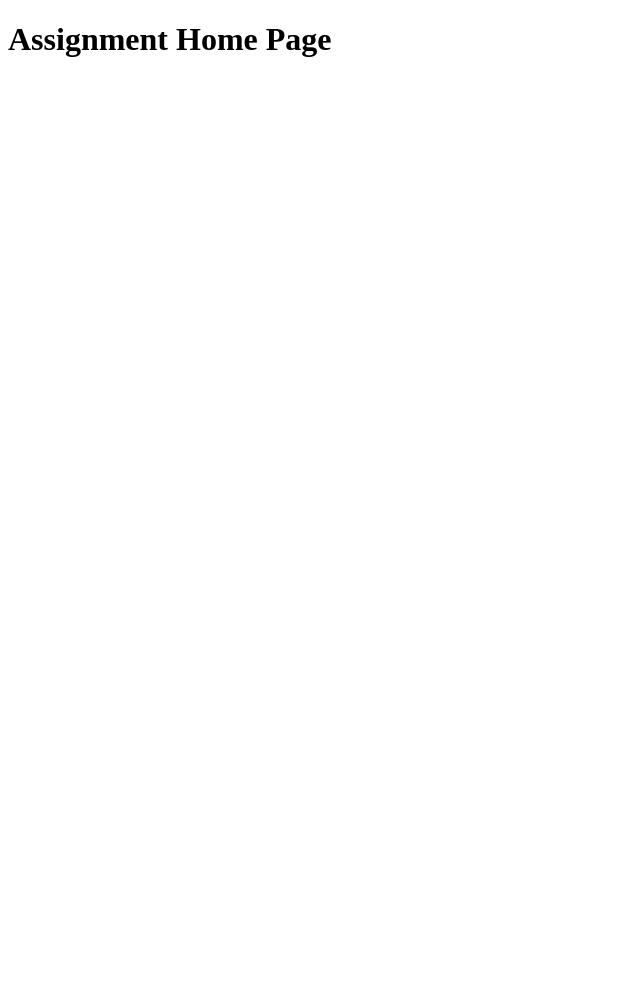
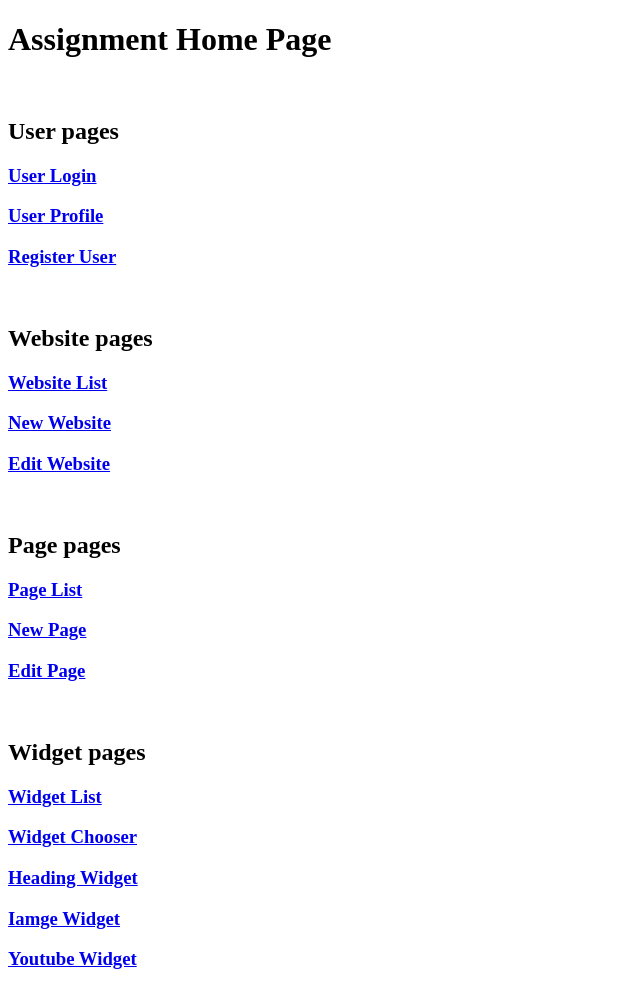
Before and after one commit to rahulthakkar/thakkar-rahul-webdev, a website: page public/assignment/index.html in a window 1280 px wide. Shown: the whole page, without its empty margins (0-640 px from the left). Before the commit the page ends 800 px from the top, so only its background shows below. Drawn offline with Linux system fonts and the light colour scheme.

Commit message:
Update index page

```diff
--- a/public/assignment/index.html
+++ b/public/assignment/index.html
@@ -6,5 +6,27 @@
 </head>
 <body>
     <h1>Assignment Home Page</h1>
+
+    <br/><h2>User pages</h2>
+    <h3><a href="user/login.html">User Login</a></h3>
+    <h3><a href="user/profile.html">User Profile</a></h3>
+    <h3><a href="user/register.html">Register User</a></h3>
+
+    <br/><h2>Website pages</h2>
+    <h3><a href="website/website-list.html">Website List</a></h3>
+    <h3><a href="website/website-new.html">New Website</a></h3>
+    <h3><a href="website/website-edit.html">Edit Website</a></h3>
+
+    <br/><h2>Page pages</h2>
+    <h3><a href="page/page-list.html">Page List</a></h3>
+    <h3><a href="page/page-new.html">New Page</a></h3>
+    <h3><a href="page/page-edit.html">Edit Page</a></h3>
+
+    <br/><h2>Widget pages</h2>
+    <h3><a href="widget/widget-list.html">Widget List</a></h3>
+    <h3><a href="widget/widget-chooser.html">Widget Chooser</a></h3>
+    <h3><a href="widget/widget-heading.html">Heading Widget</a></h3>
+    <h3><a href="widget/widget-image.html">Iamge Widget</a></h3>
+    <h3><a href="widget/widget-youtube.html">Youtube Widget</a></h3>
 </body>
 </html>
```
